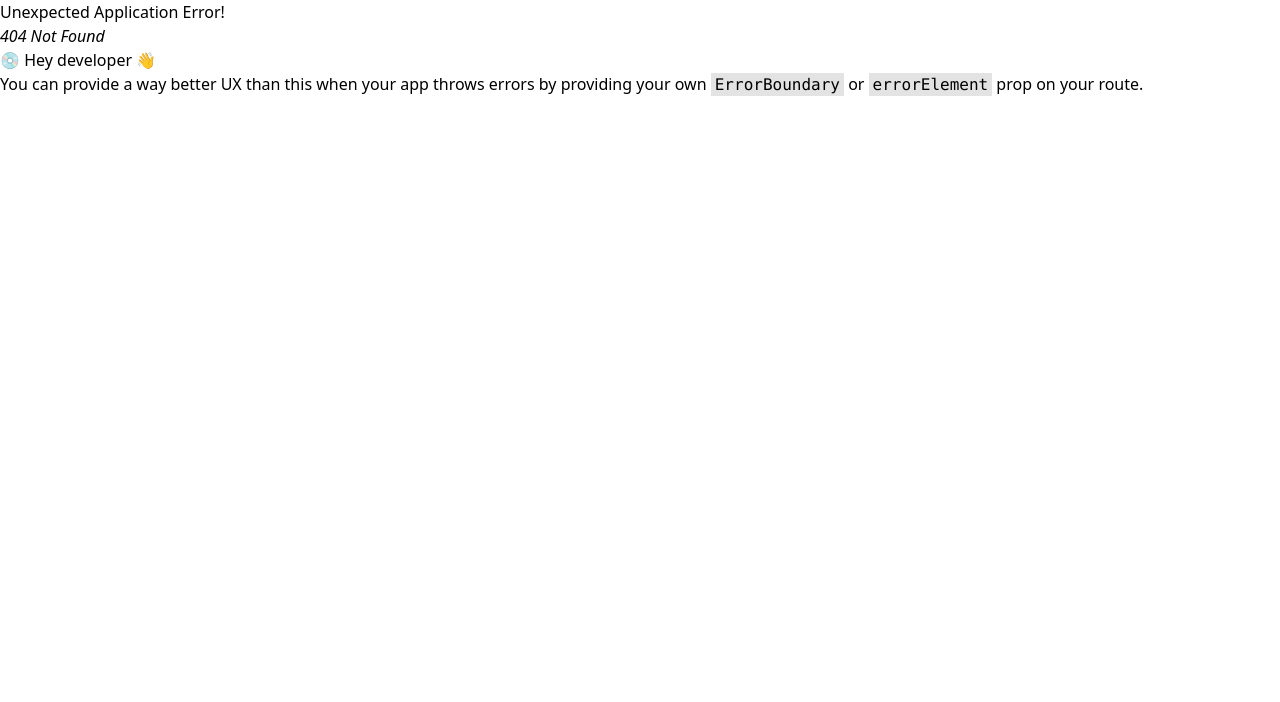
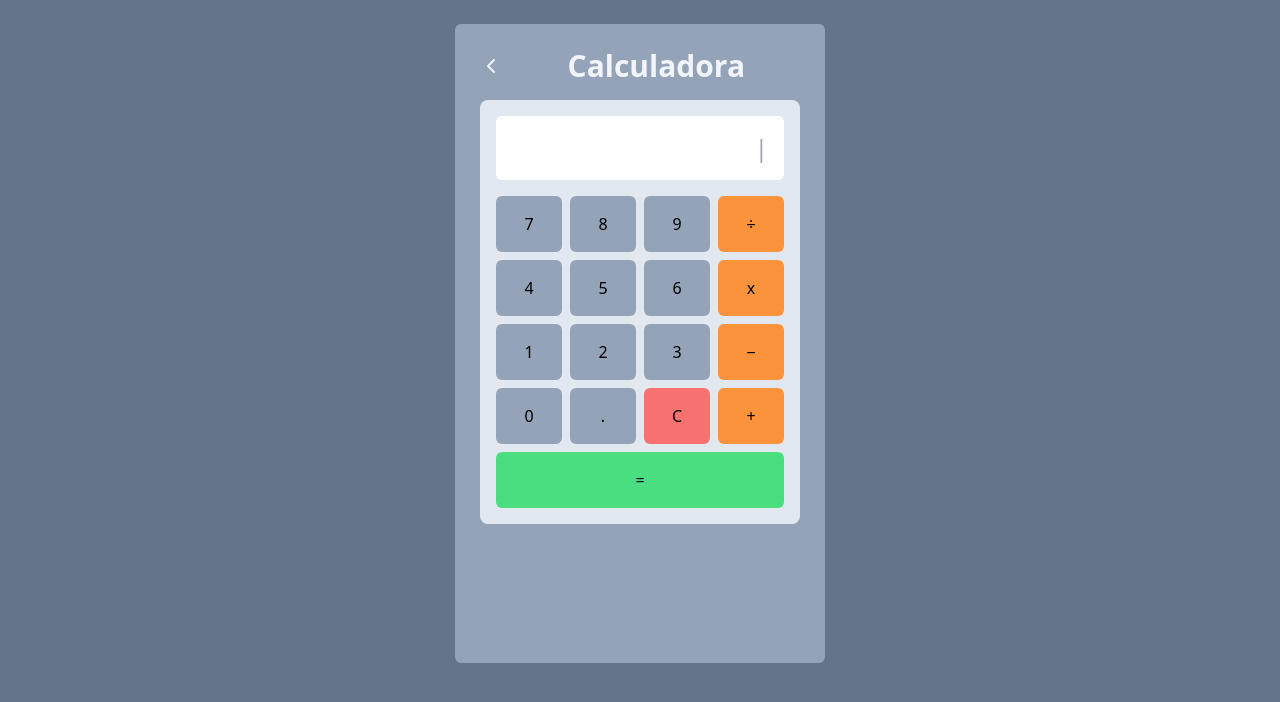
Before and after one commit to ArthurPrzygocki/curso-de-react, a React (Vite) app: page /calculadora in a window 1280 px wide. Before the commit this address had no page. Shown: the top 702 px of the page. Built offline with nearby package versions, Linux system fonts and the light colour scheme.

Commit message:
Calculadora e inicio de graficos

```diff
--- a/package.json
+++ b/package.json
@@ -13,7 +13,8 @@
     "lucide-react": "^0.435.0",
     "react": "^18.3.1",
     "react-dom": "^18.3.1",
-    "react-router-dom": "^6.26.1"
+    "react-router-dom": "^6.26.1",
+    "recharts": "^3.10.1"
   },
   "devDependencies": {
     "@eslint/js": "^9.9.0",
@@ -28,6 +29,6 @@
     "globals": "^15.9.0",
     "postcss": "^8.4.41",
     "tailwindcss": "^3.4.10",
-    "vite": "^5.4.1"
+    "vite": "^8.2.1"
   }
 }
--- a/src/App.jsx
+++ b/src/App.jsx
@@ -6,7 +6,7 @@ function App() {
     const navigate = useNavigate();
 
   function onNavigateToDinheiroPage() {
-    navigate("/dinheiro");
+    navigate("/gerenciador_gasto");
   }
 
   function onNavigateToGerenciadorPage() {
--- a/src/components/AddDay.jsx
+++ b/src/components/AddDay.jsx
@@ -12,8 +12,18 @@ function AddDay({ onAddDiaSubmit }) {
         onAddDiaSubmit(dia, categorias, valor);
       }}>
         <Input type="text" id="day" name="day" placeholder="Day" />
-        <Input type="text" id="category" name="category" placeholder="Category" />
-        <Input type="number" id="value" name="value" placeholder="Value" />
+        <select
+            id="category"
+            name="category"
+            className="border p-2 rounded-md text-gray-400"
+        >
+            <option value="">Selecione uma categoria</option>
+            <option value="alimentacao">Alimentação</option>
+            <option value="transporte">Transporte</option>
+            <option value="lazer">Lazer</option>
+            <option value="contas">Contas</option>
+        </select>
+        <Input type="float" id="value" name="value" placeholder="Value" />
 
         <button type="submit" className="bg-blue-500 text-white px-4 py-2 rounded hover:bg-blue-600">
           Add Day
--- /dev/null
+++ b/src/components/Grafico.jsx
@@ -0,0 +1,29 @@
+import {
+    BarChart,
+    Bar,
+    XAxis,
+    YAxis,
+    CartesianGrid,
+    Tooltip,
+} from "recharts";
+
+function Grafico() {
+    const dados = [
+        { categoria: "Alimentação", valor: 500 },
+        { categoria: "Transporte", valor: 200 },
+        { categoria: "Lazer", valor: 150 },
+        { categoria: "Contas", valor: 800 },
+    ];
+
+    return (
+        <BarChart width={600} height={400} data={dados}>
+            <CartesianGrid strokeDasharray="3 3" />
+            <XAxis dataKey="categoria" />
+            <YAxis />
+            <Tooltip />
+            <Bar dataKey="valor" />
+        </BarChart>
+    );
+}
+
+export default Grafico;
--- a/src/components/Total.jsx
+++ b/src/components/Total.jsx
@@ -4,7 +4,7 @@ function Total({ dias }) {
     }, 0);
 
     return (
-        <h1>Total: R$ {total}</h1>
+        <h1>Total: R$ {total.toFixed(2)}</h1>
     );
 }
 
--- /dev/null
+++ b/src/pages/CalculadoraPage.jsx
@@ -0,0 +1,66 @@
+import Title from "../components/Title";
+import { useState, useEffect } from "react";
+import { useNavigate } from "react-router-dom";
+import { ChevronLeftIcon } from "lucide-react";
+
+
+function CalculadoraPage() {
+    const [operacao, setOperacao] = useState(localStorage.getItem("operacao") || "");
+    const navigate = useNavigate();
+
+    useEffect(() => {
+        localStorage.setItem("operacao", operacao);
+    }, [operacao]);
+
+    return (
+        <div className="w-screen h-screen bg-slate-500 justify-center p-6 flex">
+
+            <div className="w-[30%] h-[85%] space-y-4 bg-slate-400 p-6 rounded-md">
+                <div className="text-center w-[50%] flex gap-x-[40%]"><button onClick={() => navigate(-1)} className=" text-slate-100"><ChevronLeftIcon /></button><Title>Calculadora</Title></div>
+                <div className="flex justify-center">
+                    <div className="w-80 bg-slate-200 p-4 rounded-lg space-y-4">
+
+                        {/* Display */}
+                        <input
+                            type="text"
+                            className="w-full bg-white p-4 rounded-md text-right text-2xl"
+                            readOnly
+                            value={operacao}
+                            placeholder="|"
+                        />
+
+                        {/* Botões */}
+                        <div className="grid grid-cols-4 gap-2">
+                            <button onClick={() => setOperacao(operacao + '7')} className="bg-slate-400 p-4 rounded-md">7</button>
+                            <button onClick={() => setOperacao(operacao + '8')} className="bg-slate-400 p-4 rounded-md">8</button>
+                            <button onClick={() => setOperacao(operacao + '9')} className="bg-slate-400 p-4 rounded-md">9</button>
+                            <button onClick={() => setOperacao(operacao + '/')} className="bg-orange-400 p-4 rounded-md">÷</button>
+
+                            <button onClick={() => setOperacao(operacao + '4')} className="bg-slate-400 p-4 rounded-md">4</button>
+                            <button onClick={() => setOperacao(operacao + '5')} className="bg-slate-400 p-4 rounded-md">5</button>
+                            <button onClick={() => setOperacao(operacao + '6')} className="bg-slate-400 p-4 rounded-md">6</button>
+                            <button onClick={() => setOperacao(operacao + '*')} className="bg-orange-400 p-4 rounded-md">x</button>
+
+                            <button onClick={() => setOperacao(operacao + '1')} className="bg-slate-400 p-4 rounded-md">1</button>
+                            <button onClick={() => setOperacao(operacao + '2')} className="bg-slate-400 p-4 rounded-md">2</button>
+                            <button onClick={() => setOperacao(operacao + '3')} className="bg-slate-400 p-4 rounded-md">3</button>
+                            <button onClick={() => setOperacao(operacao + '-')} className="bg-orange-400 p-4 rounded-md">−</button>
+
+                            <button onClick={() => setOperacao(operacao + '0')} className="bg-slate-400 p-4 rounded-md">0</button>
+                            <button onClick={() => setOperacao(operacao + '.')} className="bg-slate-400 p-4 rounded-md">.</button>
+                            <button onClick={() => setOperacao('')} className="bg-red-400 p-4 rounded-md">C</button>
+                            <button onClick={() => setOperacao(operacao + '+')} className="bg-orange-400 p-4 rounded-md">+</button>
+
+                            <button onClick={() => setOperacao(eval(operacao))} className="col-span-4 bg-green-400 p-4 rounded-md">
+                                =
+                            </button>
+                        </div>
+
+                    </div>
+                </div>
+            </div>
+        </div>
+    );
+}
+
+export default CalculadoraPage;
--- a/src/pages/DinheiroPage.jsx
+++ b/src/pages/DinheiroPage.jsx
@@ -1,9 +1,10 @@
 import Meses from "../components/Meses";
 import Title from "../components/Title";
-//import { useNavigate } from "react-router-dom";
+import { useNavigate } from "react-router-dom";
+
 
 function DinheiroPage() {
-    //const navigate = useNavigate();
+    const navigate = useNavigate();
     const meses = ["Janeiro", "Fevereiro", "Março", "Abril", "Maio", "Junho", "Julho", "Agosto", "Setembro", "Outubro", "Novembro", "Dezembro"];
 
     return (
@@ -14,6 +15,15 @@ function DinheiroPage() {
                         <Meses key={mes} mes={mes} />
                     ))}
                 </div>
+                <div className="gap-2 p-6 flex">
+                    <button onClick={() => navigate("/calculadora")} className="bg-blue-500 text-white px-4 py-2 rounded hover:bg-blue-600">
+                        Calculadora
+                    </button>
+                    <button onClick={() => navigate("/grafico")} className="bg-blue-500 text-white px-4 py-2 rounded hover:bg-blue-600">
+                        Graficos
+                    </button>
+
+                </div>
             </div>
         </div>
     );
--- /dev/null
+++ b/src/pages/GraficoPage.jsx
@@ -0,0 +1,21 @@
+import Title from "../components/Title";
+import { useNavigate } from "react-router-dom";
+import { ChevronLeftIcon } from "lucide-react";
+import Grafico from "../components/Grafico";
+
+function GraficoPage() {
+    const navigate = useNavigate();
+    return (
+        <div className="w-screen h-screen bg-slate-500 justify-center p-6 flex">
+            <div className="w-[100%] h-[100%] space-y-4 bg-slate-400 p-4 rounded-md">
+                <button onClick={() => navigate(-1)} className=" text-slate-100"><ChevronLeftIcon /></button>
+                <Title>Gráficos</Title>
+                <div className="">
+                    <Grafico />
+                </div>
+            </div>
+        </div>
+    );
+}
+
+export default GraficoPage;
```
Also changed, not shown: src/main.jsx (+11 -1 lines), 1 other file (tests, documents, lock files or other folders).
